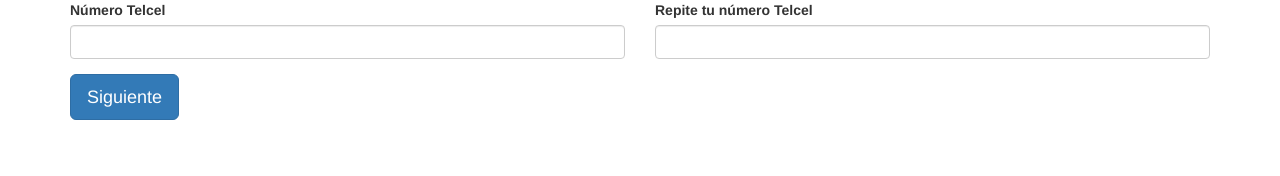
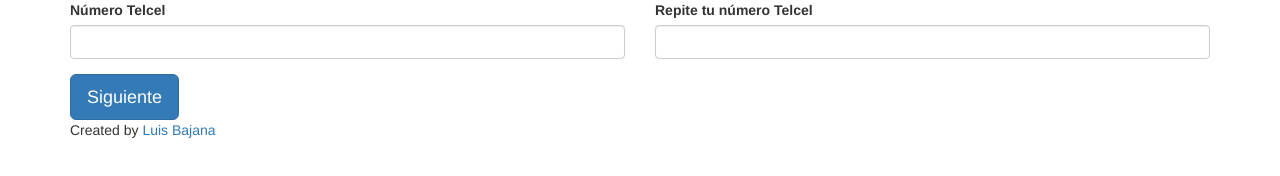
Before and after one commit to luisbajana/validador-de-formularios, a plain HTML site: page index.html in a window 1280 px wide. Drawn offline with nearby package versions, Linux system fonts and the light colour scheme.

Commit message:
Added my link

```diff
--- a/index.html
+++ b/index.html
@@ -26,6 +26,10 @@
     <button type="submit" class="btn btn-lg btn-primary validar-formulario">Siguiente</button>
 
   </form>
+
+  <footer>
+    Created by <a href="http://www.luisbajana.com">Luis Bajana</a>
+  </footer>
 </div>
 
 <script src="https://ajax.googleapis.com/ajax/libs/jquery/3.1.1/jquery.min.js"></script>
```
